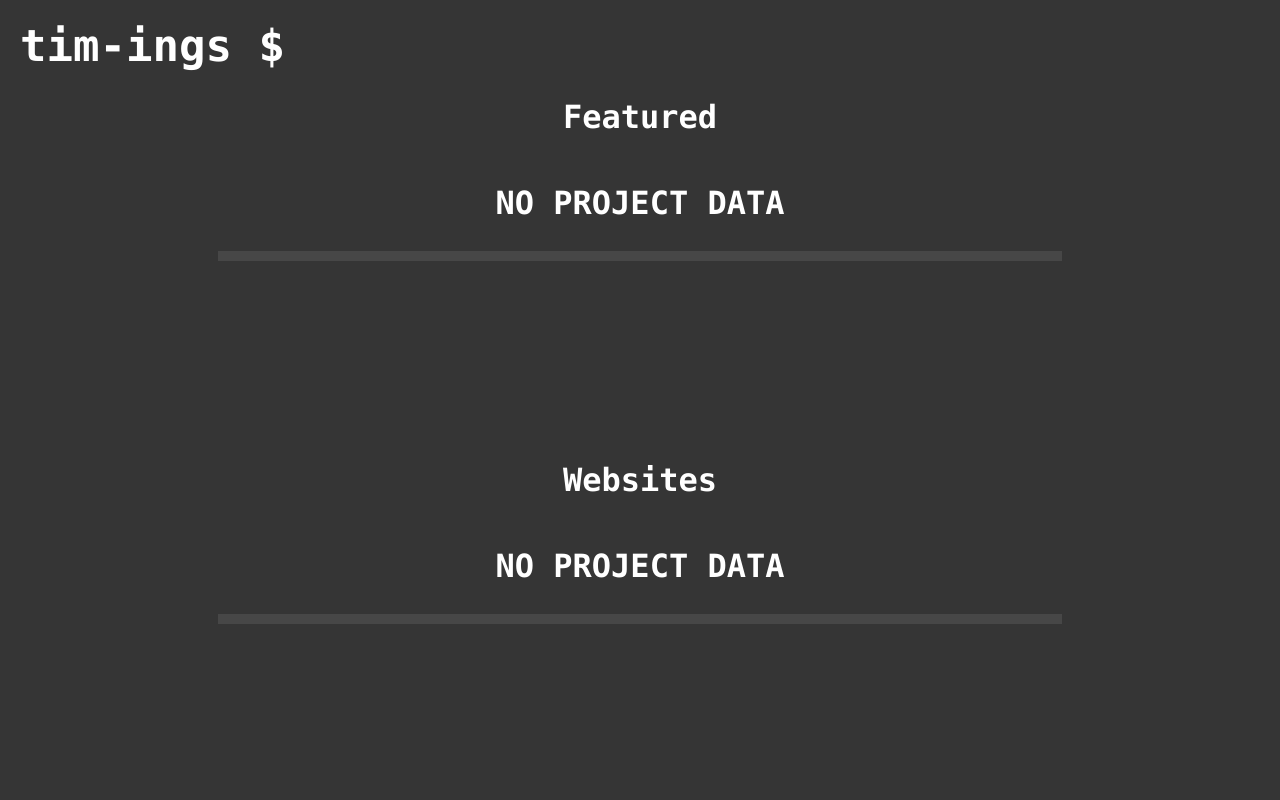
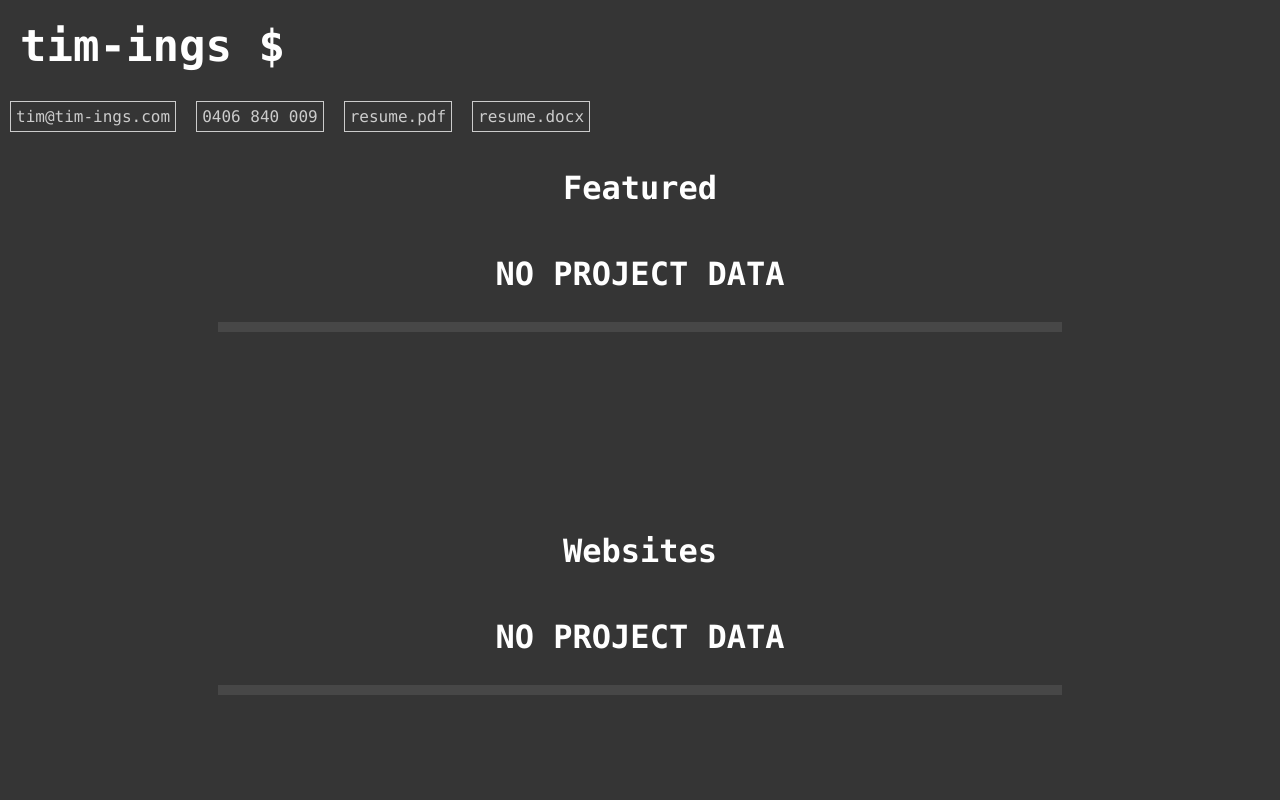
Before and after one commit to maxine4j/portfolio, a website: page src/index.njk in a window 1280 px wide. Shown: the top 800 px of the page. Drawn offline with nearby package versions, Linux system fonts and the light colour scheme; files that its build step writes are made by us from their sources.

Commit message:
Adds links

```diff
--- a/src/index.njk
+++ b/src/index.njk
@@ -9,6 +9,12 @@
     <div id="log" class="log hidden"></div>
     <div class="page-title">
         <h1 class="typewriter">tim-ings $&nbsp<input id="cmd" maxlength="128" autocomplete="off" autocorrect="off" autocapitalize="off" spellcheck="false" /></h1>
+        <div class="links">
+            <a href="mailto:tim@tim-ings.com">tim@tim-ings.com</a>
+            <a href="tel:0406840009">0406 840 009</a>
+            <a href="./content/tim-ings-resume.pdf">resume.pdf</a>
+            <a href="./content/tim-ings-resume.docx">resume.docx</a>
+        </div>
     </div>
 
     <h2 class="category-header" id="featured">Featured</h2>
--- a/src/styles/styles.scss
+++ b/src/styles/styles.scss
@@ -6,10 +6,10 @@ $col-border: #ffffff;
 $col-background: #1d1d1d;
 
 $breakpoints: (
-    phone: 640px,
-    tablet: 768px,
-    desktop: 1024px
-) !default;
+    'phone': 640px,
+    'tablet': 768px,
+    'desktop': 1024px
+);
 
 
 body {
@@ -27,6 +27,33 @@ body {
         white-space: nowrap;
         display: table;
         color: $col-text;
+    }
+
+    .links {
+        display: flex;
+        justify-content: flex-start;
+        flex-wrap: wrap;
+
+        a {
+            margin: 10px;
+            padding: 5px;
+            text-align: center;
+            color: darken($col-text, 20%);
+            border: 1px solid darken($col-text, 20%);
+            text-decoration: none;
+            white-space: nowrap;
+            @include media("<tablet") {
+                padding: 10px;
+            }
+            @include media("<phone") {
+                flex: 1;
+            }
+
+            &:hover {
+                color: $col-text;
+                border-color: $col-text;
+            }
+        }
     }
 }
 
```
